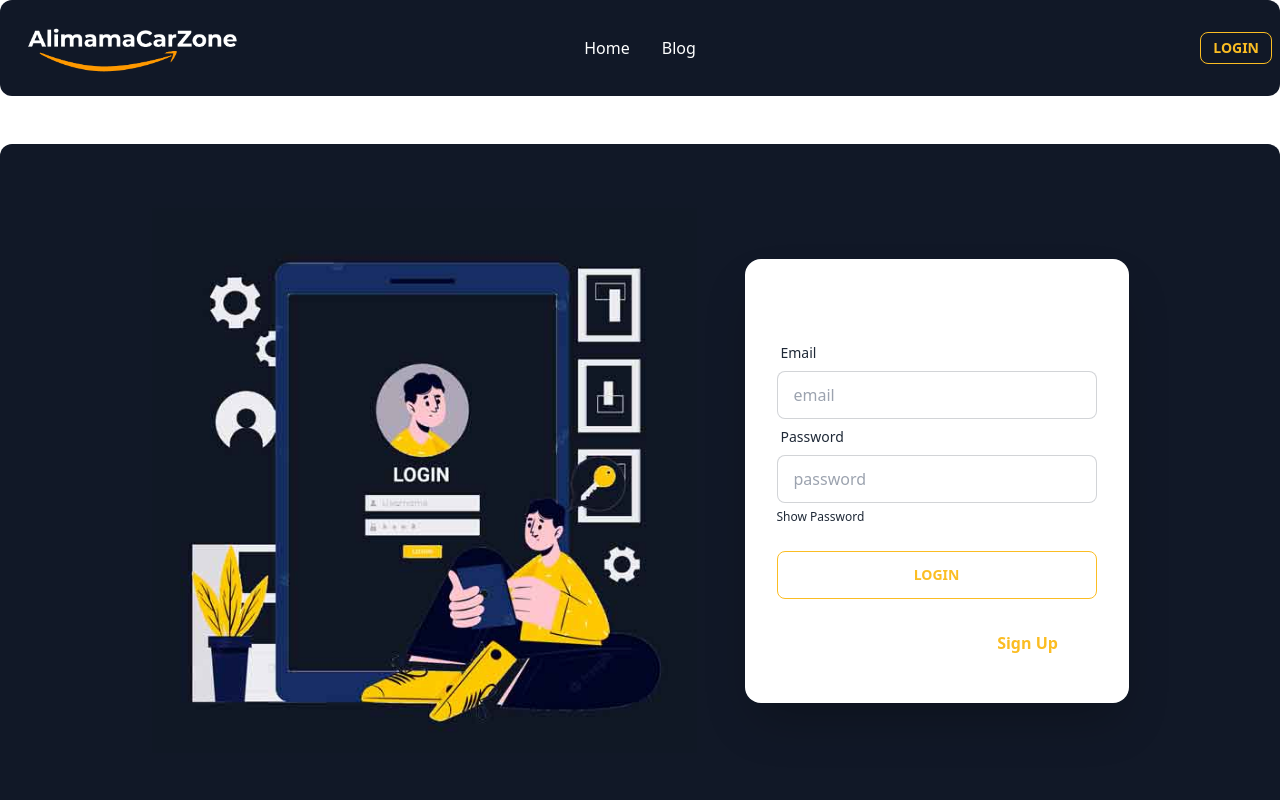
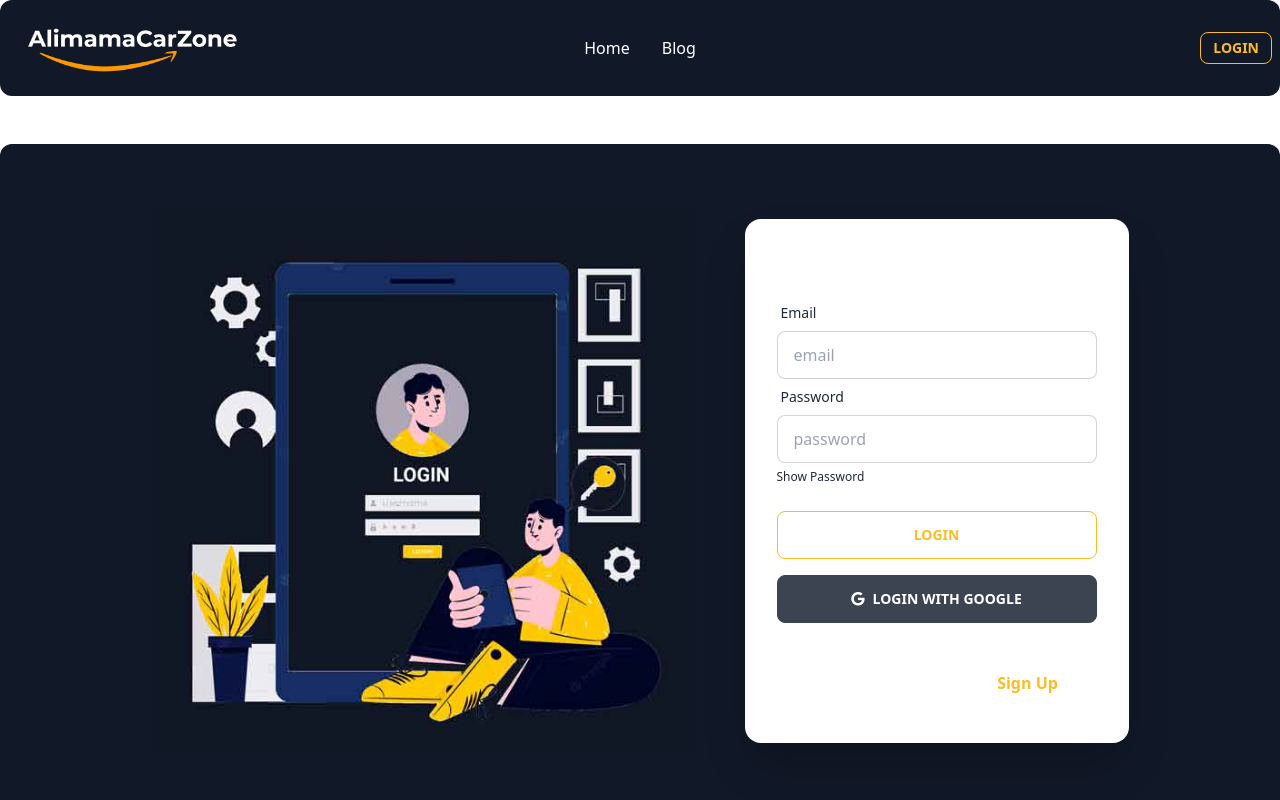
Before and after one commit to mtbbsl/alimama-client, a React (Vite) app: page /login in a window 1280 px wide. Shown: the top 800 px of the page. Built offline with nearby package versions, Linux system fonts and the light colour scheme; no server answers.

Commit message:
added google sign in

```diff
--- a/src/pages/Login/Login.jsx
+++ b/src/pages/Login/Login.jsx
@@ -4,7 +4,7 @@ import { useContext, useState } from "react";
 import { AuthContext } from "../../providers/AuthProvider";
 
 const Login = () => {
-  const { signIn } = useContext(AuthContext);
+  const { signIn, signInWithGoogle } = useContext(AuthContext);
 
   const [show, setShow] = useState(false);
   const [error, setError] = useState("");
@@ -28,6 +28,17 @@ const Login = () => {
         setError(error.message);
       });
   };
+
+  const handleGoogleSignIn = () => {
+    signInWithGoogle()
+      .then(result => {
+        const loggedUser = result.user;
+        console.log(loggedUser);
+      })
+      .catch(error => {
+        console.error(error.message);
+      })
+  }
 
   return (
     <div className="hero bg-gray-900 text-white my-12 py-12 rounded-xl">
@@ -83,6 +94,9 @@ const Login = () => {
                   className="btn btn-outline btn-warning"
                 />
               </div>
+              <button onClick={handleGoogleSignIn} className="btn btn-block gap-2 my-4">
+                <i className="fa-brands fa-google"></i>Login with Google
+              </button>
             </form>
             <p className="text-red-300 text-center px-4">{error}</p>
             <p className="my-4 text-center">
--- a/src/providers/AuthProvider.jsx
+++ b/src/providers/AuthProvider.jsx
@@ -1,9 +1,10 @@
 import { createContext, useEffect, useState } from "react";
-import { createUserWithEmailAndPassword, getAuth, onAuthStateChanged, signInWithEmailAndPassword, signOut, updateProfile } from "firebase/auth";
+import { GoogleAuthProvider, createUserWithEmailAndPassword, getAuth, onAuthStateChanged, signInWithEmailAndPassword, signInWithPopup, signOut, updateProfile } from "firebase/auth";
 import app from "../firebase/firebase.config";
 
 export const AuthContext = createContext();
 const auth = getAuth(app);
+const googleAuthProvider = new GoogleAuthProvider();
 
 const AuthProvider = ({children}) => {
     const [user, setUser] = useState(null);
@@ -23,6 +24,10 @@ const AuthProvider = ({children}) => {
         return updateProfile(auth.currentUser, {
             displayName: name, photoURL: photo,
         });
+    }
+
+    const signInWithGoogle = () => {
+        return signInWithPopup(auth, googleAuthProvider);
     }
 
     const logOut = () => {
@@ -48,6 +53,7 @@ const AuthProvider = ({children}) => {
         createUser,
         signIn,
         updateUserData,
+        signInWithGoogle,
         logOut
     }
 
```
